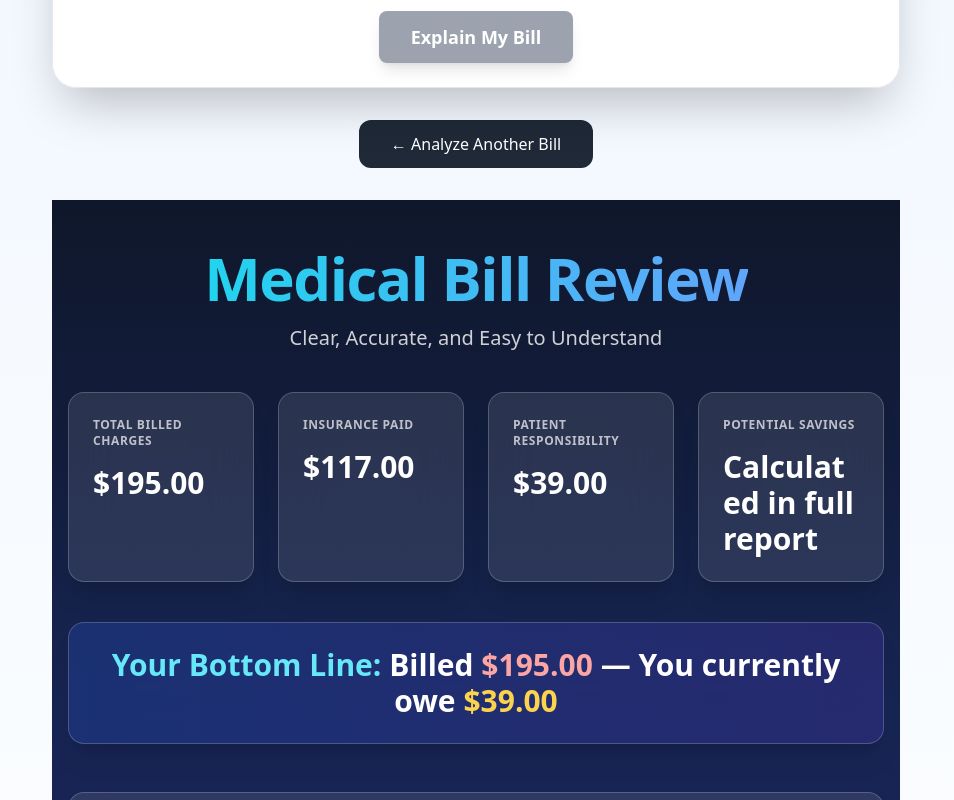
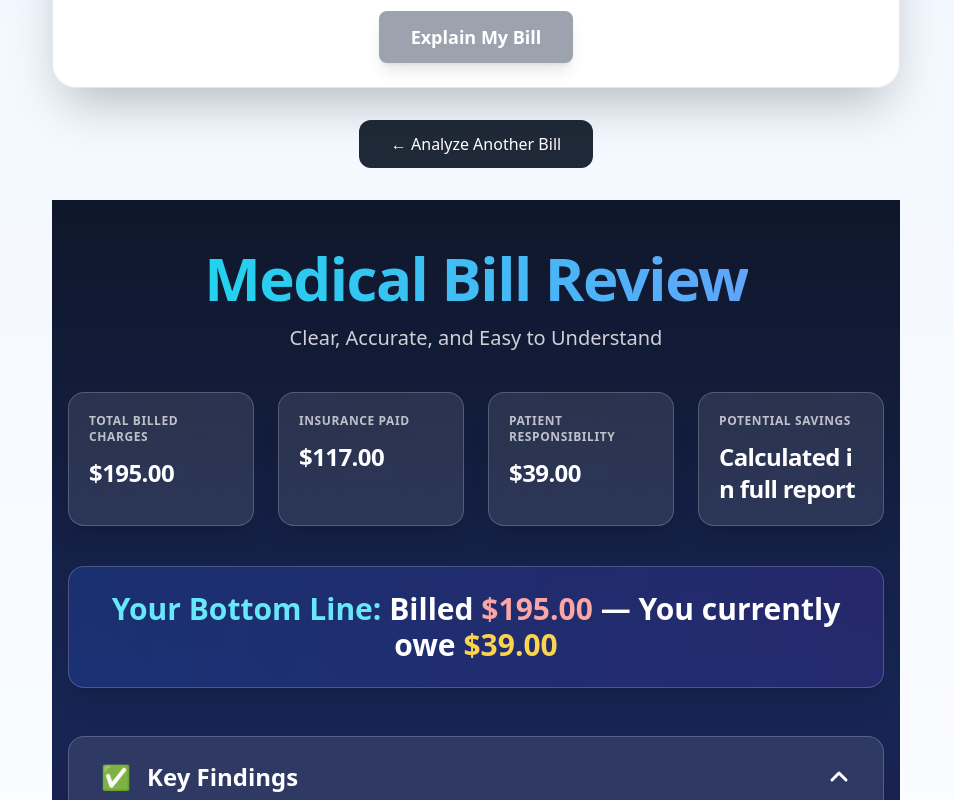
Before and after one commit to kevin-phan-25/explain-my-bill-frontend, a React (Create React App) app in the folder frontend/: page / in a window 1280 px wide. Both pictures are taken after a click on the button "Routine Check-Up (Normal)". Shown: the part 446-1246 px from the top of the page, without its empty margins (164-1118 px from the left). Built offline with nearby package versions, Linux system fonts and the light colour scheme.

Commit message:
Update ExplanationCard.js

```diff
--- a/frontend/src/components/ExplanationCard.js
+++ b/frontend/src/components/ExplanationCard.js
@@ -293,7 +293,7 @@ export default function ExplanationCard({ result, onUpgrade }) {
   return (
     <div className="min-h-screen bg-gradient-to-b from-slate-900 via-blue-950 to-indigo-950 py-8 px-4 sm:py-12">
       <div className="max-w-5xl mx-auto">
-        {/* Header – Reduced */}
+        {/* Header */}
         <div className="text-center mb-10">
           <h1 className="text-4xl sm:text-5xl md:text-6xl font-black text-white mb-4 tracking-tight">
             <span className="bg-gradient-to-r from-cyan-400 to-blue-400 bg-clip-text text-transparent">
@@ -305,7 +305,7 @@ export default function ExplanationCard({ result, onUpgrade }) {
           </p>
         </div>
 
-        {/* Key Metrics Grid – Dollar values reduced by 40% */}
+        {/* Key Metrics Grid – Dollar values even smaller */}
         <div className="grid grid-cols-1 sm:grid-cols-2 lg:grid-cols-4 gap-6 mb-10">
           {metrics.map((item, i) => (
             <div
@@ -313,14 +313,14 @@ export default function ExplanationCard({ result, onUpgrade }) {
               className="relative group overflow-hidden rounded-2xl bg-white/10 backdrop-blur-xl border border-white/20 shadow-xl hover:shadow-cyan-500/40 transition-all duration-500 hover:scale-105"
             >
               <div className="absolute inset-0 bg-gradient-to-br from-cyan-600/10 to-blue-600/10 opacity-0 group-hover:opacity-100 transition-opacity duration-700" />
-              <div className="relative p-6">
-                <div className="flex justify-between items-start mb-4">
+              <div className="relative p-5">
+                <div className="flex justify-between items-start mb-3">
                   <p className="text-white/70 text-xs font-bold uppercase tracking-wider">
                     {item.label}
                   </p>
                   <ConfidenceBadge score={item.conf} />
                 </div>
-                <p className="text-2xl sm:text-3xl font-black text-white break-all leading-snug">
+                <p className="text-xl sm:text-2xl font-black text-white break-all leading-tight tracking-tight">
                   {item.value}
                 </p>
               </div>
@@ -330,7 +330,7 @@ export default function ExplanationCard({ result, onUpgrade }) {
 
         <BottomLineStrip />
 
-        {/* Accordion Sections – Reduced spacing & sizes */}
+        {/* Accordion Sections */}
         <div className="space-y-6 mt-12">
           {/* Key Findings */}
           <div className="rounded-2xl bg-white/10 backdrop-blur-xl border border-white/20 shadow-xl overflow-hidden">
@@ -425,7 +425,7 @@ export default function ExplanationCard({ result, onUpgrade }) {
           </div>
         </div>
 
-        {/* Download Button – Reduced */}
+        {/* Download Button */}
         <div className="text-center my-12">
           <button
             onClick={handleDownloadPDF}
```
